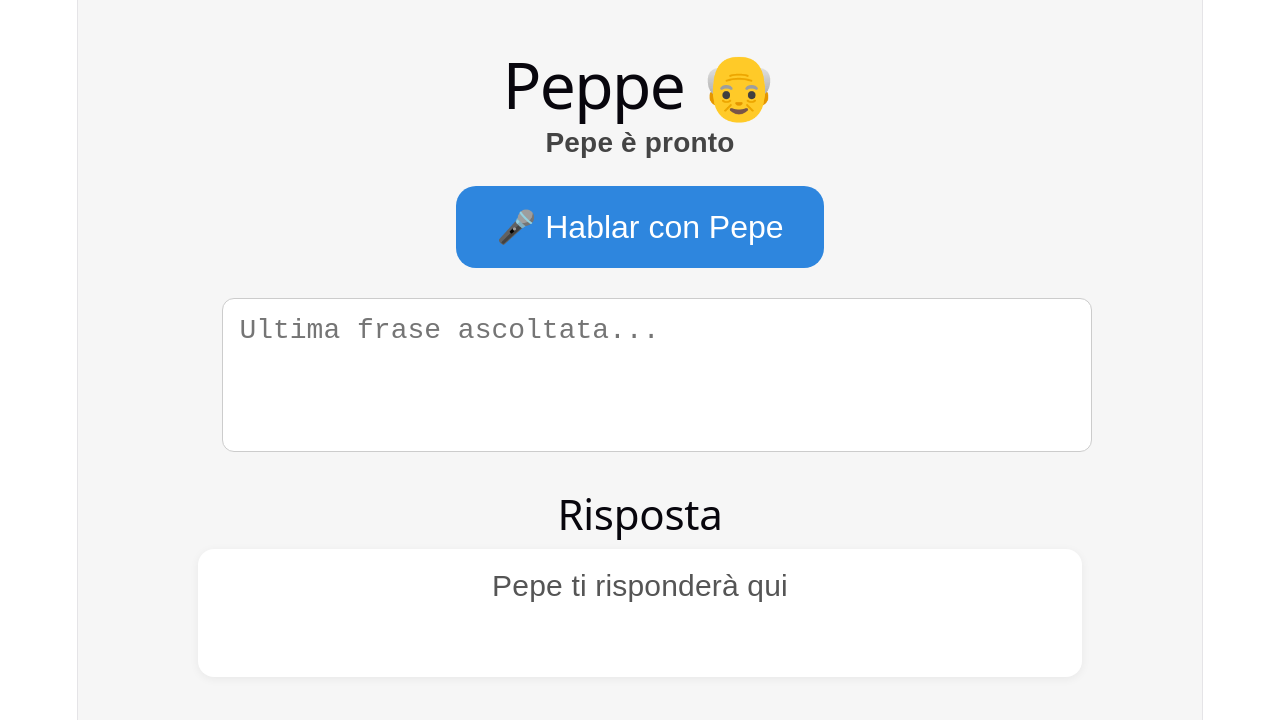
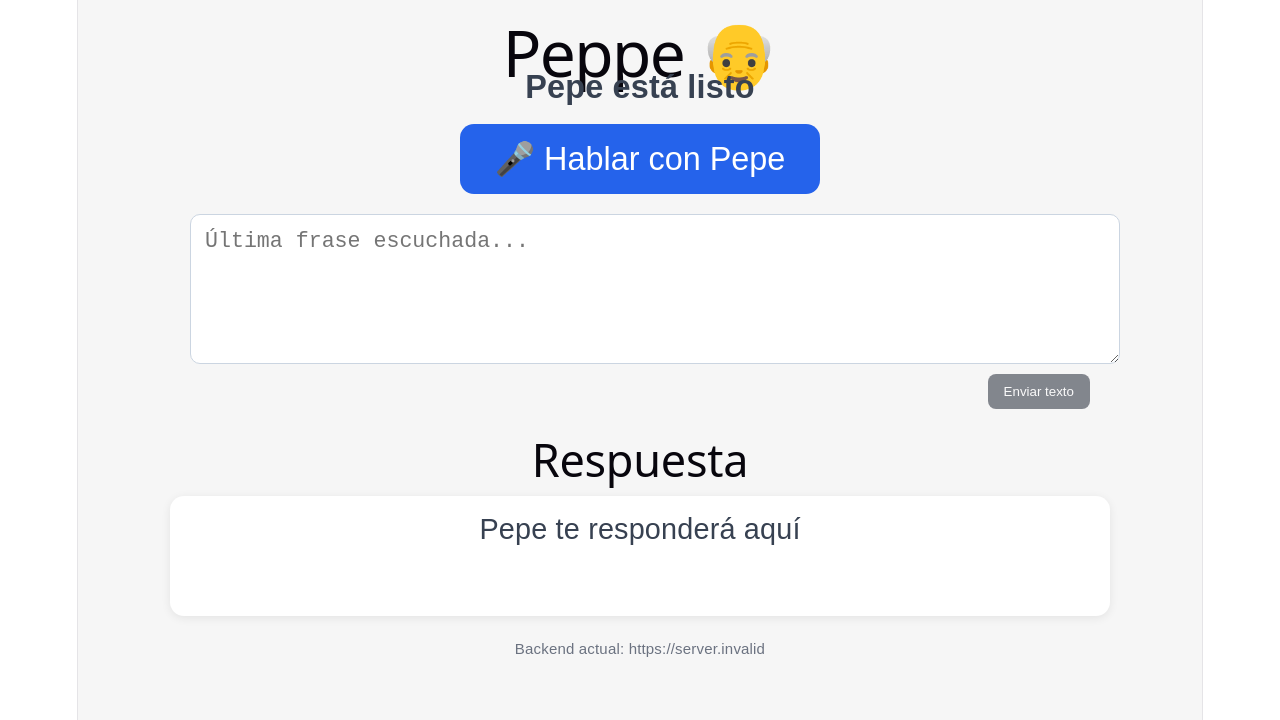
Before and after one commit to brianjara1996/api-pepe-Front, a React (Vite) app in the folder front-pepe/: page / in a window 1280 px wide. Shown: the top 720 px of the page. Built offline with nearby package versions, Linux system fonts and the light colour scheme; no server answers.

Commit message:
Improve frontend stability and production readiness

```diff
--- a/front-pepe/package.json
+++ b/front-pepe/package.json
@@ -6,7 +6,9 @@
   "scripts": {
     "dev": "vite",
     "build": "tsc -b && vite build",
-    "preview": "vite preview"
+    "preview": "vite preview",
+    "lint": "eslint .",
+    "typecheck": "tsc -b --pretty false"
   },
   "dependencies": {
     "lucide-react": "^0.541.0",
--- a/front-pepe/src/App.css
+++ b/front-pepe/src/App.css
@@ -1,184 +1,105 @@
-.counter {
-  font-size: 16px;
-  padding: 5px 10px;
-  border-radius: 5px;
-  color: var(--accent);
-  background: var(--accent-bg);
-  border: 2px solid transparent;
-  transition: border-color 0.3s;
-  margin-bottom: 24px;
-
-  &:hover {
-    border-color: var(--accent-border);
-  }
-  &:focus-visible {
-    outline: 2px solid var(--accent);
-    outline-offset: 2px;
-  }
+.app {
+  padding: 40px 24px;
+  font-family: Arial, sans-serif;
+  text-align: center;
+  min-height: 100vh;
+  background: #f6f6f6;
+  color: #1f2937;
 }
 
-.hero {
-  position: relative;
-
-  .base,
-  .framework,
-  .vite {
-    inset-inline: 0;
-    margin: 0 auto;
+.title {
+  font-size: clamp(2.3rem, 5vw, 4rem);
+  margin: 0 0 8px;
 }
 
-  .base {
-    width: 170px;
-    position: relative;
-    z-index: 0;
+.status {
+  font-size: clamp(1.4rem, 3vw, 1.8rem);
+  font-weight: 700;
+  margin-bottom: 24px;
+  color: #374151;
 }
 
-  .framework,
-  .vite {
-    position: absolute;
+.conversation-button {
+  font-size: clamp(1.2rem, 2.6vw, 1.8rem);
+  padding: 16px 28px;
+  border-radius: 14px;
+  border: none;
+  color: #fff;
+  cursor: pointer;
+  margin-bottom: 20px;
+  min-width: min(100%, 360px);
 }
 
-  .framework {
-    z-index: 1;
-    top: 34px;
-    height: 28px;
-    transform: perspective(2000px) rotateZ(300deg) rotateX(44deg) rotateY(39deg)
-      scale(1.4);
+.conversation-button.start {
+  background: #2563eb;
 }
 
-  .vite {
-    z-index: 0;
-    top: 107px;
-    height: 26px;
-    width: auto;
-    transform: perspective(2000px) rotateZ(300deg) rotateX(40deg) rotateY(39deg)
-      scale(0.8);
-  }
+.conversation-button.stop {
+  background: #b91c1c;
 }
 
-#center {
+.error-banner {
+  margin: 0 auto 20px;
+  max-width: 900px;
+  background: #fee2e2;
+  color: #991b1b;
+  border: 1px solid #fca5a5;
+  border-radius: 10px;
+  padding: 12px;
+}
+
+.editor {
+  width: min(900px, 92%);
+  margin: 0 auto 24px;
   display: flex;
   flex-direction: column;
-  gap: 25px;
-  place-content: center;
-  place-items: center;
-  flex-grow: 1;
-
-  @media (max-width: 1024px) {
-    padding: 32px 20px 24px;
-    gap: 18px;
-  }
+  gap: 10px;
 }
 
-#next-steps {
-  display: flex;
-  border-top: 1px solid var(--border);
-  text-align: left;
-
-  & > div {
-    flex: 1 1 0;
-    padding: 32px;
-    @media (max-width: 1024px) {
-      padding: 24px 20px;
-    }
+.editor textarea {
+  width: 100%;
+  min-height: 120px;
+  font-size: 1.2rem;
+  padding: 14px;
+  border-radius: 10px;
+  border: 1px solid #cbd5e1;
+  resize: vertical;
 }
 
-  .icon {
-    margin-bottom: 16px;
-    width: 22px;
-    height: 22px;
+.manual-send {
+  align-self: flex-end;
+  border: none;
+  border-radius: 8px;
+  padding: 10px 16px;
+  background: #111827;
+  color: #fff;
+  cursor: pointer;
 }
 
-  @media (max-width: 1024px) {
-    flex-direction: column;
-    text-align: center;
-  }
+.manual-send:disabled {
+  opacity: 0.5;
+  cursor: not-allowed;
 }
 
-#docs {
-  border-right: 1px solid var(--border);
-
-  @media (max-width: 1024px) {
-    border-right: none;
-    border-bottom: 1px solid var(--border);
-  }
+.subtitle {
+  font-size: clamp(1.7rem, 4vw, 2.5rem);
+  margin-bottom: 10px;
 }
 
-#next-steps ul {
-  list-style: none;
-  padding: 0;
-  display: flex;
-  gap: 8px;
-  margin: 32px 0 0;
-
-  .logo {
-    height: 18px;
+.response-card {
+  width: min(900px, 92%);
+  margin: 0 auto;
+  font-size: clamp(1.1rem, 2.7vw, 1.6rem);
+  color: #374151;
+  background: #fff;
+  border-radius: 14px;
+  padding: 20px;
+  min-height: 80px;
+  box-shadow: 0 2px 10px rgb(0 0 0 / 8%);
 }
 
-  a {
-    color: var(--text-h);
-    font-size: 16px;
-    border-radius: 6px;
-    background: var(--social-bg);
-    display: flex;
-    padding: 6px 12px;
-    align-items: center;
-    gap: 8px;
-    text-decoration: none;
-    transition: box-shadow 0.3s;
-
-    &:hover {
-      box-shadow: var(--shadow);
+.footnote {
+  display: inline-block;
+  margin-top: 20px;
+  color: #6b7280;
 }
-    .button-icon {
-      height: 18px;
-      width: 18px;
-    }
-  }
-
-  @media (max-width: 1024px) {
-    margin-top: 20px;
-    flex-wrap: wrap;
-    justify-content: center;
-
-    li {
-      flex: 1 1 calc(50% - 8px);
-    }
-
-    a {
-      width: 100%;
-      justify-content: center;
-      box-sizing: border-box;
-    }
-  }
-}
-
-#spacer {
-  height: 88px;
-  border-top: 1px solid var(--border);
-  @media (max-width: 1024px) {
-    height: 48px;
-  }
-}
-
-.ticks {
-  position: relative;
-  width: 100%;
-
-  &::before,
-  &::after {
-    content: '';
-    position: absolute;
-    top: -4.5px;
-    border: 5px solid transparent;
-  }
-
-  &::before {
-    left: 0;
-    border-left-color: var(--border);
-  }
-  &::after {
-    right: 0;
-    border-right-color: var(--border);
-  }
-}
--- a/front-pepe/src/App.tsx
+++ b/front-pepe/src/App.tsx
@@ -1,23 +1,96 @@
-import { useRef, useState } from "react";
+import { FormEvent, useEffect, useRef, useState } from "react";
+import "./App.css";
 
-const BACKEND_URL = "http://localhost:8088";
+const BACKEND_URL =
+  import.meta.env.VITE_BACKEND_URL?.replace(/\/$/, "") || "http://localhost:8088";
+const REQUEST_TIMEOUT_MS = 20000;
 
 type PepeStatus = "idle" | "listening" | "thinking" | "speaking";
+
+type ProcessResponse = {
+  replyText?: string;
+  message?: string;
+};
+
+type SpeechRecognitionResultLike = {
+  isFinal: boolean;
+  0: {
+    transcript: string;
+  };
+};
+
+type SpeechRecognitionEventLike = {
+  resultIndex: number;
+  results: SpeechRecognitionResultLike[];
+};
+
+type SpeechRecognitionErrorEventLike = {
+  error?: string;
+};
+
+type SpeechRecognitionLike = {
+  lang: string;
+  interimResults: boolean;
+  maxAlternatives: number;
+  continuous: boolean;
+  onstart: (() => void) | null;
+  onaudiostart: (() => void) | null;
+  onsoundstart: (() => void) | null;
+  onspeechstart: (() => void) | null;
+  onspeechend: (() => void) | null;
+  onresult: ((event: SpeechRecognitionEventLike) => void | Promise<void>) | null;
+  onerror: ((event: SpeechRecognitionErrorEventLike) => void) | null;
+  onend: (() => void | Promise<void>) | null;
+  start: () => void;
+  stop: () => void;
+};
+
+type SpeechRecognitionConstructor = new () => SpeechRecognitionLike;
+
+type BrowserWindow = Window & {
+  SpeechRecognition?: SpeechRecognitionConstructor;
+  webkitSpeechRecognition?: SpeechRecognitionConstructor;
+  webkitAudioContext?: typeof AudioContext;
+};
+
+function getSpeechRecognitionConstructor() {
+  const browserWindow = window as BrowserWindow;
+  return browserWindow.SpeechRecognition || browserWindow.webkitSpeechRecognition;
+}
 
 export default function App() {
   const [text, setText] = useState("");
   const [response, setResponse] = useState("");
   const [status, setStatus] = useState<PepeStatus>("idle");
   const [isConversationActive, setIsConversationActive] = useState(false);
+  const [errorMessage, setErrorMessage] = useState("");
 
-  const recognitionRef = useRef<any>(null);
+  const recognitionRef = useRef<SpeechRecognitionLike | null>(null);
   const stopRequestedRef = useRef(false);
   const restartTimeoutRef = useRef<number | null>(null);
 
+  useEffect(() => {
+    return () => {
+      stopRequestedRef.current = true;
+
+      if (restartTimeoutRef.current) {
+        window.clearTimeout(restartTimeoutRef.current);
+      }
+
+      recognitionRef.current?.stop();
+      window.speechSynthesis?.cancel();
+    };
+  }, []);
+
   async function processMessage(message: string) {
-    if (!message) return;
+    const cleanedMessage = message.trim();
+    if (!cleanedMessage) return;
 
     setStatus("thinking");
+    setErrorMessage("");
+
+    const controller = new AbortController();
+    const timeoutId = window.setTimeout(() => controller.abort(), REQUEST_TIMEOUT_MS);
 
     try {
       const res = await fetch(`${BACKEND_URL}/api/text/process`, {
@@ -25,30 +98,41 @@ export default function App() {
         headers: {
           "Content-Type": "application/json",
         },
+        signal: controller.signal,
         body: JSON.stringify({
-          text: message,
+          text: cleanedMessage,
           profileName: "Brian",
           familyTarget: "Jara",
         }),
       });
 
-      const data = await res.json();
+      const data = (await res.json()) as ProcessResponse;
 
       if (!res.ok) {
-        throw new Error(data?.message || "Errore del backend");
+        throw new Error(data?.message || "Error del backend");
       }
 
-      setResponse(data.replyText || "");
-      await speakText(data.replyText || "");
-    } catch (e) {
-      console.error(e);
-      alert("Errore chiamando il backend");
+      const nextResponse = data.replyText?.trim() || "";
+      setResponse(nextResponse);
+      await speakText(nextResponse);
+    } catch (error) {
+      const messageText =
+        error instanceof Error && error.name === "AbortError"
+          ? "Tiempo de espera agotado. Revisa backend/red y vuelve a intentar."
+          : "Error al conectar con el backend.";
+
+      console.error(error);
+      setErrorMessage(messageText);
       setStatus("idle");
       setIsConversationActive(false);
+      stopRequestedRef.current = true;
+    } finally {
+      window.clearTimeout(timeoutId);
     }
   }
 
   function startConversation() {
+    setErrorMessage("");
     stopRequestedRef.current = false;
     setIsConversationActive(true);
     startListeningWithDelay(300);
@@ -64,20 +148,11 @@ export default function App() {
       restartTimeoutRef.current = null;
     }
 
-    if (recognitionRef.current) {
-      try {
-        recognitionRef.current.stop();
-      } catch {
-        // ignore
-      }
-    }
-
-    if ("speechSynthesis" in window) {
-      window.speechSynthesis.cancel();
-    }
+    recognitionRef.current?.stop();
+    window.speechSynthesis?.cancel();
   }
 
-  function startListeningWithDelay(delayMs: number = 700) {
+  function startListeningWithDelay(delayMs = 700) {
     if (restartTimeoutRef.current) {
       window.clearTimeout(restartTimeoutRef.current);
     }
@@ -91,8 +166,8 @@ export default function App() {
 
   function playBeep() {
     try {
-      const AudioContextClass =
-        (window as any).AudioContext || (window as any).webkitAudioContext;
+      const browserWindow = window as BrowserWindow;
+      const AudioContextClass = window.AudioContext || browserWindow.webkitAudioContext;
 
       if (!AudioContextClass) return;
 
@@ -116,18 +191,16 @@ export default function App() {
       oscillator.onended = () => {
         audioContext.close();
       };
-    } catch (e) {
-      console.warn("Beep non disponibile", e);
+    } catch (error) {
+      console.warn("No fue posible reproducir beep.", error);
     }
   }
 
   function startListening() {
-    const SpeechRecognition =
-      (window as any).SpeechRecognition ||
-      (window as any).webkitSpeechRecognition;
+    const SpeechRecognition = getSpeechRecognitionConstructor();
 
     if (!SpeechRecognition) {
-      alert("Este browser no soporta reconocimiento de voz");
+      setErrorMessage("Tu navegador no soporta reconocimiento de voz.");
       setStatus("idle");
       setIsConversationActive(false);
       return;
@@ -161,37 +234,22 @@ export default function App() {
     function resetSilenceTimer() {
       clearSilenceTimer();
       silenceTimer = window.setTimeout(() => {
-        try {
-          recognition.stop();
-        } catch {
-          // ignore
-        }
+        recognition.stop();
       }, 1800);
     }
 
-    recognition.onstart = () => {
-      resetSilenceTimer();
-    };
+    recognition.onstart = resetSilenceTimer;
+    recognition.onaudiostart = resetSilenceTimer;
+    recognition.onsoundstart = resetSilenceTimer;
+    recognition.onspeechstart = resetSilenceTimer;
 
-    recognition.onaudiostart = () => {
-      resetSilenceTimer();
-    };
-
-    recognition.onsoundstart = () => {
-      resetSilenceTimer();
-    };
-
-    recognition.onspeechstart = () => {
-      resetSilenceTimer();
-    };
-
-    recognition.onresult = async (event: any) => {
+    recognition.onresult = (event) => {
       resetSilenceTimer();
 
       let interim = "";
       let finalPart = "";
 
-      for (let i = event.resultIndex; i < event.results.length; i++) {
+      for (let i = event.resultIndex; i < event.results.length; i += 1) {
         const result = event.results[i];
         const transcriptPiece = result[0]?.transcript || "";
 
@@ -206,23 +264,19 @@ export default function App() {
         finalTranscript += finalPart;
       }
 
-      const shownText = (finalTranscript || "") + (interim || "");
-      lastInterimText = shownText.trim();
-      setText(lastInterimText);
+      const shownText = `${finalTranscript}${interim}`.trim();
+      lastInterimText = shownText;
+      setText(shownText);
     };
 
     recognition.onspeechend = () => {
       clearSilenceTimer();
       silenceTimer = window.setTimeout(() => {
-        try {
-          recognition.stop();
-        } catch {
-          // ignore
-        }
+        recognition.stop();
       }, 900);
     };
 
-    recognition.onerror = (event: any) => {
+    recognition.onerror = (event) => {
       console.warn("SpeechRecognition error:", event?.error);
       clearSilenceTimer();
 
@@ -240,6 +294,7 @@ export default function App() {
         return;
       }
 
+      setErrorMessage("Error detectando audio. Vuelve a intentarlo.");
       setStatus("idle");
     };
 
@@ -266,15 +321,15 @@ export default function App() {
 
     try {
       recognition.start();
-    } catch (e) {
-      console.warn("Recognition start failed, retrying...", e);
+    } catch (error) {
+      console.warn("No se pudo iniciar recognition; reintento.", error);
       startListeningWithDelay(1000);
     }
   }
 
   function speakText(message: string): Promise<void> {
     return new Promise((resolve) => {
-      if (!("speechSynthesis" in window) || !message) {
+      if (!window.speechSynthesis || !message) {
         setStatus("idle");
         resolve();
         return;
@@ -286,7 +341,7 @@ export default function App() {
       utterance.lang = "it-IT";
       utterance.rate = 0.95;
 
-      utterance.onend = () => {
+      const finish = () => {
         if (!stopRequestedRef.current) {
           startListeningWithDelay(1400);
         } else {
@@ -295,108 +350,64 @@ export default function App() {
         resolve();
       };
 
-      utterance.onerror = () => {
-        if (!stopRequestedRef.current) {
-          startListeningWithDelay(1400);
-        } else {
-          setStatus("idle");
-        }
-        resolve();
-      };
+      utterance.onend = finish;
+      utterance.onerror = finish;
 
       window.speechSynthesis.cancel();
       window.speechSynthesis.speak(utterance);
     });
   }
 
+  function handleManualSend(event: FormEvent<HTMLFormElement>) {
+    event.preventDefault();
+    stopRequestedRef.current = true;
+    setIsConversationActive(false);
+    void processMessage(text);
+  }
+
   function getStatusLabel() {
     switch (status) {
       case "listening":
-        return "Pepe ti ascolta...";
+        return "Pepe te escucha...";
       case "thinking":
-        return "Pepe sta pensando...";
+        return "Pepe está pensando...";
       case "speaking":
-        return "Pepe ti risponde...";
+        return "Pepe te responde...";
       default:
-        return "Pepe è pronto";
+        return "Pepe está listo";
     }
   }
 
   return (
-    <div
-      style={{
-        padding: 40,
-        fontFamily: "Arial, sans-serif",
-        textAlign: "center",
-        minHeight: "100vh",
-        background: "#f6f6f6",
-      }}
-    >
-      <h1 style={{ fontSize: "64px", marginBottom: "10px" }}>Peppe 👴</h1>
-      <h1></h1>
-
-      <div
-        style={{
-          fontSize: "28px",
-          fontWeight: "bold",
-          marginBottom: "30px",
-          color: "#444",
-        }}
-      >
-        {getStatusLabel()}
-      </div>
+    <main className="app">
+      <h1 className="title">Peppe 👴</h1>
+      <p className="status">{getStatusLabel()}</p>
 
       <button
         onClick={isConversationActive ? stopConversation : startConversation}
-        style={{
-          fontSize: "32px",
-          padding: "22px 40px",
-          borderRadius: "20px",
-          border: "none",
-          background: isConversationActive ? "#c0392b" : "#2e86de",
-          color: "white",
-          cursor: "pointer",
-          marginBottom: "30px",
-          minWidth: "320px",
-        }}
+        className={`conversation-button ${isConversationActive ? "stop" : "start"}`}
       >
-        {isConversationActive ? "⏹ Fermar Pepe" : "🎤 Hablar con Pepe"}
+        {isConversationActive ? "⏹ Detener conversación" : "🎤 Hablar con Pepe"}
       </button>
 
-      <div style={{ width: "80%", margin: "0 auto 30px auto" }}>
+      {errorMessage ? <div className="error-banner">{errorMessage}</div> : null}
+
+      <form className="editor" onSubmit={handleManualSend}>
         <textarea
-          placeholder="Ultima frase ascoltata..."
+          placeholder="Última frase escuchada..."
           value={text}
-          onChange={(e) => setText(e.target.value)}
-          style={{
-            width: "100%",
-            height: 120,
-            fontSize: "28px",
-            padding: "16px",
-            borderRadius: "12px",
-            border: "1px solid #ccc",
-            resize: "none",
-          }}
+          onChange={(event) => setText(event.target.value)}
+          aria-label="Mensaje para Pepe"
         />
-      </div>
+        <button type="submit" className="manual-send" disabled={!text.trim() || status === "thinking"}>
+          Enviar texto
+        </button>
+      </form>
 
-      <h2 style={{ fontSize: "42px", marginBottom: "10px" }}>Risposta</h2>
+      <h2 className="subtitle">Respuesta</h2>
+      <section className="response-card">{response || "Pepe te responderá aquí"}</section>
 
-      <div
-        style={{
-          width: "80%",
-          margin: "0 auto",
-          fontSize: "30px",
-          color: "#555",
-          background: "white",
-          borderRadius: "16px",
-          padding: "24px",
-          minHeight: "80px",
-          boxShadow: "0 2px 10px rgba(0,0,0,0.06)",
-        }}
-      >
-        {response || "Pepe ti risponderà qui"}
-      </div>
-    </div>
+      <small className="footnote">Backend actual: {BACKEND_URL}</small>
+    </main>
   );
 }
```
Also changed, not shown: 1 other file (tests, documents, lock files or other folders). Lines whose indentation alone changed are shown as unchanged.
